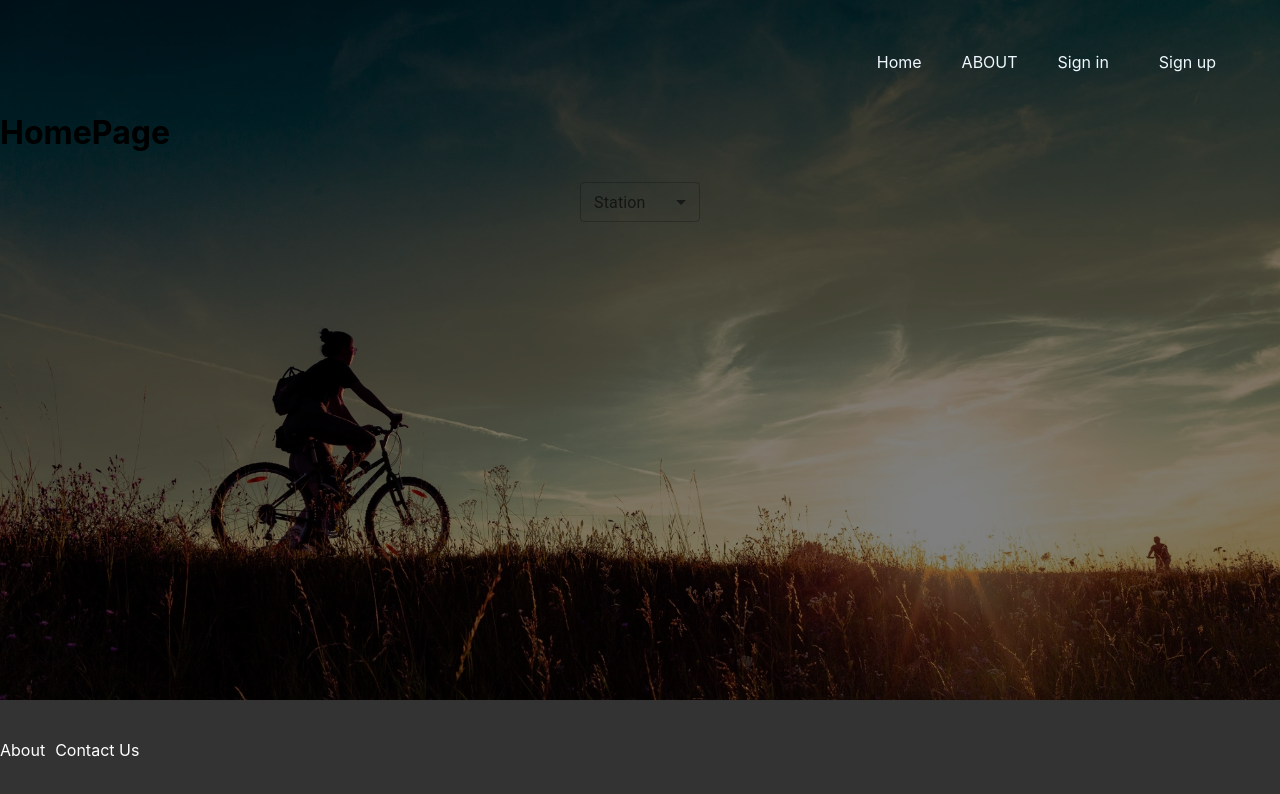
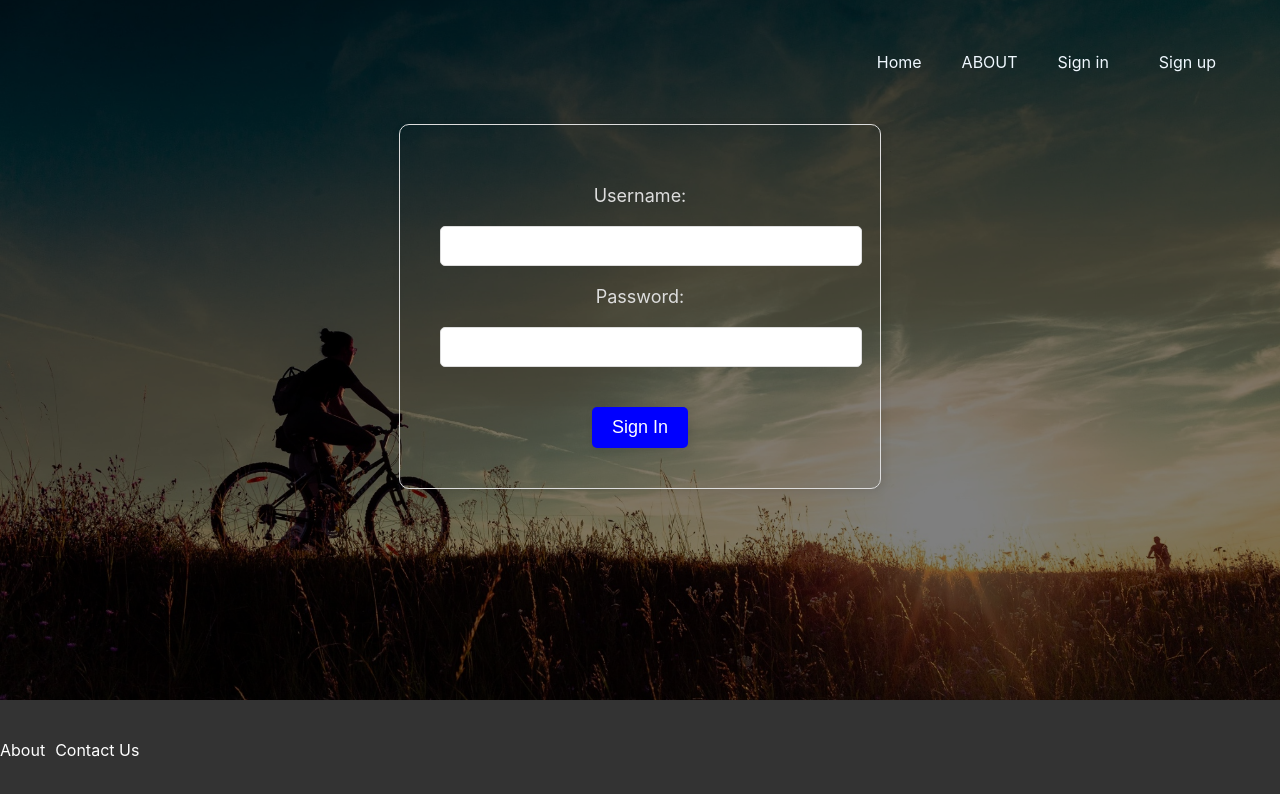
Before and after one commit to mefepolat/bike-project, a React (Create React App) app in the folder client/: page /login in a window 1280 px wide. Before the commit this address led to /. Shown: the top 794 px of the page. Built offline with nearby package versions, Linux system fonts and the light colour scheme.

Commit message:
sign-in, sign-up pages

```diff
--- a/client/src/App.js
+++ b/client/src/App.js
@@ -6,6 +6,8 @@ import Admin from './user/pages/Admin';
 import background from "./images/bckgrnd.jpg"
 import NavBar from './shared/components/Navbar';
 import Footer from './shared/components/Footer';
+import SignIn from './home/pages/SignIn';
+import SignUp from './home/pages/SignUp';
 
 
 
@@ -19,7 +21,8 @@ function App() {
         <Routes>
           <Route path='/' element={<HomePage />} />
           <Route path='/admin' element={<Admin />} />
-
+          <Route path='/login' element={<SignIn />} />
+          <Route path='/register' element={<SignUp />} />
           <Route path='*' element={<Navigate to='/' />} />
           </Routes>
       </BrowserRouter>
--- /dev/null
+++ b/client/src/home/pages/SignIn.css
@@ -0,0 +1,45 @@
+form {
+    width: 400px;
+    margin: 2em auto;
+    padding: 40px;
+    border: 1px solid #ddd;
+    border-radius: 10px;
+    box-shadow: 2px 2px 10px rgba(0, 0, 0, 0.1);
+    text-align: center;
+  }
+
+  label,
+  input[type='text'],
+  input[type='password'],
+  input[type='email'] {
+    display: block;
+    margin: 20px 0;
+    width: 100%;
+    font-weight: 400;
+  }
+
+  label {
+    font-size: 18px;
+    color: #ddd;
+  }
+
+  input[type='text'],
+  input[type='password'],
+  input[type='email'] {
+    padding: 10px;
+    font-size: 16px;
+    border-radius: 5px;
+    border: 1px solid #ddd;
+  }
+
+  button[type='submit'] {
+    padding: 10px 20px;
+    margin-top: 20px;
+    background-color: blue;
+    color: #fff;
+    border: none;
+    border-radius: 5px;
+    cursor: pointer;
+    font-size: 18px;
+    box-shadow: 2px 2px 10px rgba(0, 0, 0, 0.1);
+  }
--- /dev/null
+++ b/client/src/home/pages/SignIn.js
@@ -0,0 +1,34 @@
+import { useState } from "react";
+import './SignIn.css'
+
+const SignIn = () => {
+    const [username, setUsername] = useState("");
+    const [password, setPassword] = useState("");
+
+    const handleSubmit = (event) => {
+        event.preventDefault();
+    }
+
+    return (
+        <form onSubmit={handleSubmit}>
+            <div>
+                <label htmlFor="username">Username:</label>
+                <input type="text"
+                name="username"
+                id="usermame"
+                value={username}
+                onChange={(event) => setUsername(event.target.value)} />
+            </div>
+            <div>
+                <label htmlFor="password">Password:</label>
+                <input type="password"
+                id="password"
+                value={password}
+                onChange={(event) => setPassword(event.target.value)}/>
+            </div>
+            <button type="submit">Sign In</button>
+        </form>
+    )
+}
+
+export default SignIn;
--- /dev/null
+++ b/client/src/home/pages/SignUp.js
@@ -0,0 +1,75 @@
+import React, { useState } from 'react';
+
+const SignUpForm = () => {
+    const [username,setUsername] = useState('');
+  const [email, setEmail] = useState('');
+  const [password, setPassword] = useState('');
+  const [confirmPassword, setConfirmPassword] = useState('');
+
+  const handleSubmit = async (event) => {
+    event.preventDefault();
+    if (password !== confirmPassword) {
+      // Show an error message indicating that the passwords do not match
+      return console.log("your passwords do not match.")
+    }
+
+    try {
+      const response = await fetch('http://localhost:3000/api/signup', {
+        method: 'POST',
+        headers: {
+          'Content-Type': 'application/json'
+        },
+        body: JSON.stringify({ username, email, password })
+      });
+      const data = await response.json();
+      console.log(data);
+      // Add logic to handle successful sign up
+    } catch (error) {
+      console.error(error);
+      // Add logic to handle sign up failure
+    }
+  };
+
+  return (
+    <form onSubmit={handleSubmit}>
+        <div>
+            <label htmlFor="username">Username:</label>
+            <input
+            type="text"
+            id="username"
+            value={username}
+            onChange={(event) => setUsername(event.target.value)} />
+        </div>
+      <div>
+        <label htmlFor="email">Email:</label>
+        <input
+          type="email"
+          id="email"
+          value={email}
+          onChange={(event) => setEmail(event.target.value)}
+        />
+      </div>
+      <div>
+        <label htmlFor="password">Password:</label>
+        <input
+          type="password"
+          id="password"
+          value={password}
+          onChange={(event) => setPassword(event.target.value)}
+        />
+      </div>
+      <div>
+        <label htmlFor="confirmPassword">Confirm Password:</label>
+        <input
+          type="password"
+          id="confirmPassword"
+          value={confirmPassword}
+          onChange={(event) => setConfirmPassword(event.target.value)}
+        />
+      </div>
+      <button type="submit">Sign Up</button>
+    </form>
+  );
+};
+
+export default SignUpForm;
```
